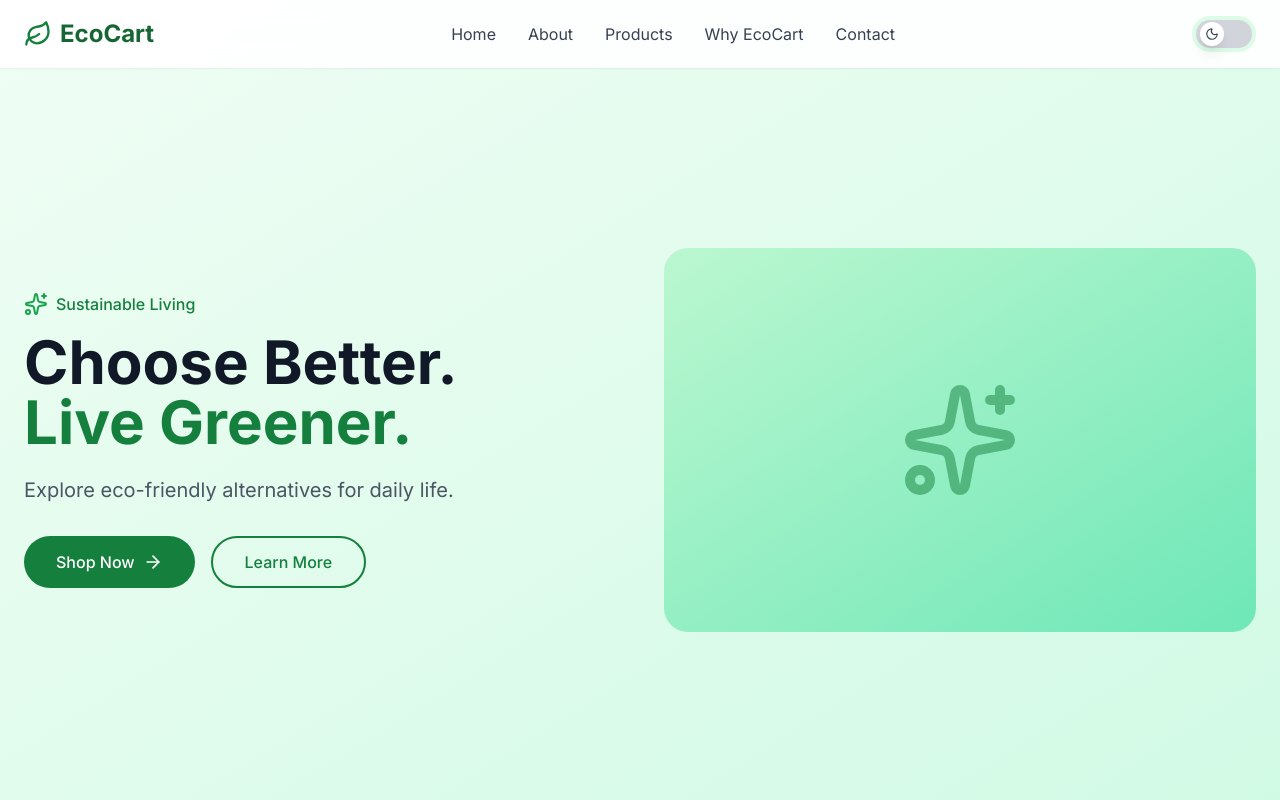
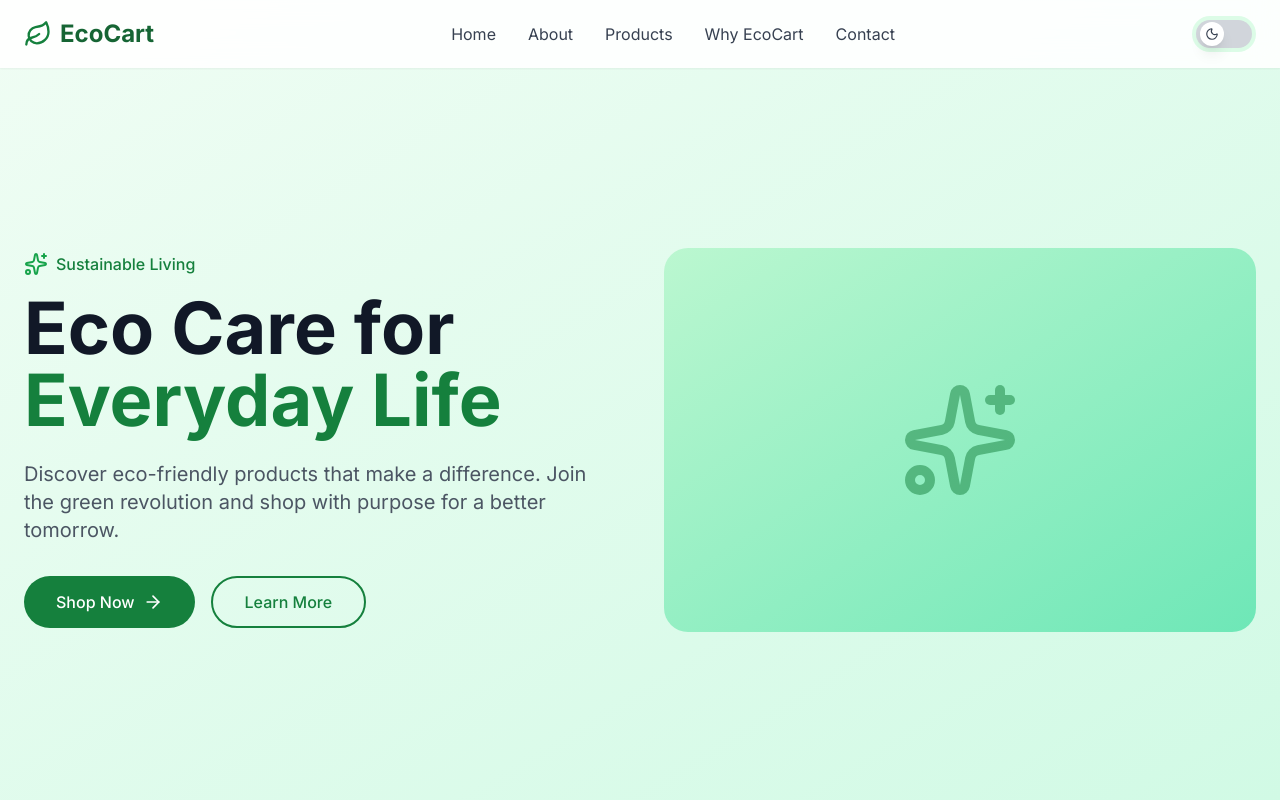
Before and after one commit to thomas-chacko/ecocart, a Next.js app: page / in a window 1280 px wide. Shown: the top 800 px of the page. Built offline with nearby package versions, Linux system fonts and the light colour scheme.

Commit message:
hero update

```diff
--- a/src/components/Hero.jsx
+++ b/src/components/Hero.jsx
@@ -27,16 +27,16 @@ export default function Hero() {
             </span>
           </motion.div>
 
-          <h1 className="text-5xl md:text-6xl font-bold text-gray-900 dark:text-white mb-6">
-            Choose Better.
+          <h1 className="text-5xl md:text-7xl font-bold text-gray-900 dark:text-white mb-6">
+            Eco Care for
             <br />
             <span className="text-green-700 dark:text-green-400">
-              Live Greener.
+              Everyday Life
             </span>
           </h1>
 
           <p className="text-xl text-gray-600 dark:text-gray-300 mb-8">
-            Explore eco-friendly alternatives for daily life.
+            Discover eco-friendly products that make a difference. Join the green revolution and shop with purpose for a better tomorrow.
           </p>
 
           <div className="flex gap-4">
```
